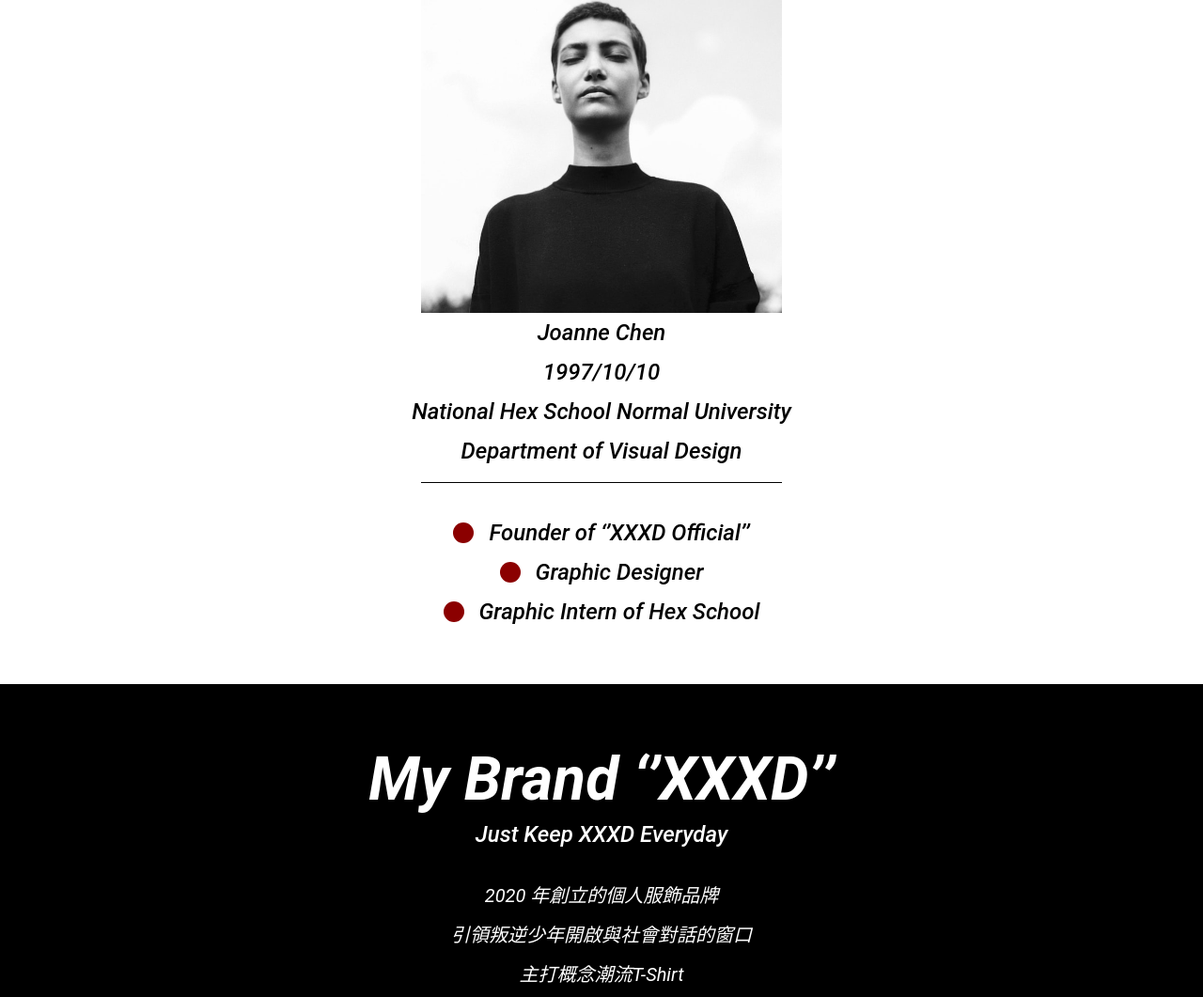
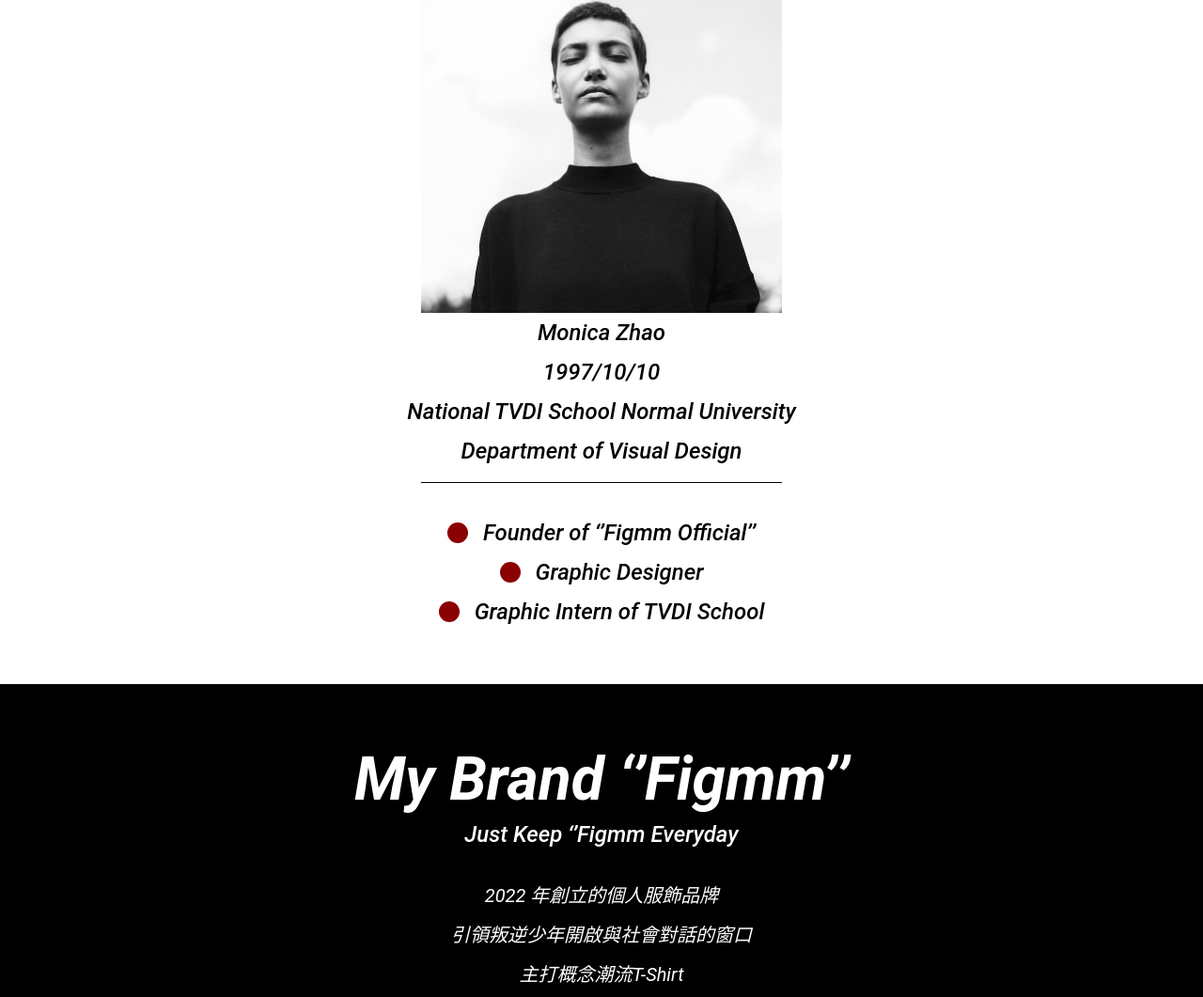
Before and after one commit to HawkJou/TVDI2023, a plain HTML site: page index.html in a window 1280 px wide. Shown: the part 1162-2223 px from the top of the page at 94% size. Drawn offline with Linux system fonts and the light colour scheme.

Commit message:
personal imformation updated

```diff
--- a/index.html
+++ b/index.html
@@ -13,7 +13,7 @@
     <header class="header">
         <div class="header-container">
             <p class="sub-title text-white">Here’s</p>
-            <h1 class="text-white mb-4">JOANNE</h1>
+            <h1 class="text-white mb-4">Monica</h1>
             <p class="sub-title text-white mb-6">Founder of ‘’figmm Official’’ <br>& Graphic Designer</p>
             <ul class="d-flex flex-sb ">
                 <li><a href="#"><img src="img/behance_logo.png" alt=""></a></li>
@@ -27,15 +27,15 @@
         <section class="about d-flex flex-column mb-7">
             <h2 class="title">About</h2>
             <img src="img/about_img.png" alt="">
-            <p class="sub-title">Joanne Chen</p>
+            <p class="sub-title">Monica Zhao</p>
             <p class="sub-title">1997/10/10</p>
-            <p class="sub-title">National Hex School Normal University </p>
+            <p class="sub-title">National TVDI School Normal University </p>
             <p class="sub-title">Department of Visual Design</p>
             <div class="hr"></div>
             <div class="d-flex flex-aic">
                 <div class="red-dot"></div>
                 <p class="sub-title ml-2">
-                    Founder of ‘’XXXD Official’’</p>
+                    Founder of ‘’Figmm Official’’</p>
             </div>
 
             <div class="d-flex flex-aic">
@@ -46,13 +46,13 @@
 
             <div class="d-flex flex-aic">
                 <div class="red-dot"></div>
-                <p class="sub-title ml-2">Graphic Intern of Hex School</p>
+                <p class="sub-title ml-2">Graphic Intern of TVDI School</p>
             </div>
         </section>
         <section class="brand d-flex flex-column text-white pb-160">
-            <h2 class="title">My Brand ‘’XXXD’’</h2>
-            <p class="sub-title mb-23">Just Keep XXXD Everyday</p>
-            <p class="text-p">2020 年創立的個人服飾品牌</p>
+            <h2 class="title">My Brand ‘’Figmm’’</h2>
+            <p class="sub-title mb-23">Just Keep ‘’Figmm Everyday</p>
+            <p class="text-p">2022 年創立的個人服飾品牌</p>
             <p class="text-p">引領叛逆少年開啟與社會對話的窗口</p>
             <p class="text-p mb-6">主打概念潮流T-Shirt</p>
             <img class="mb-5" src="img/brand_img1.png" alt="1">
```
